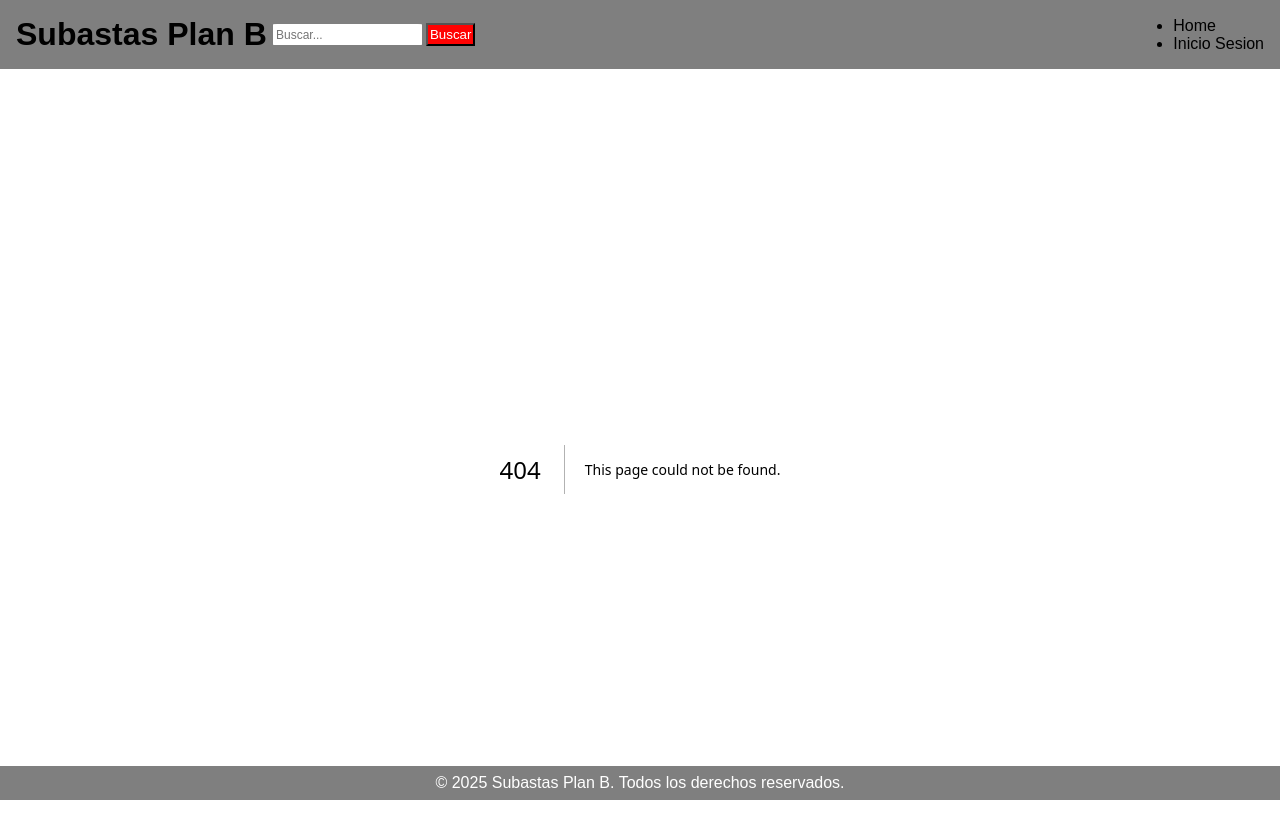
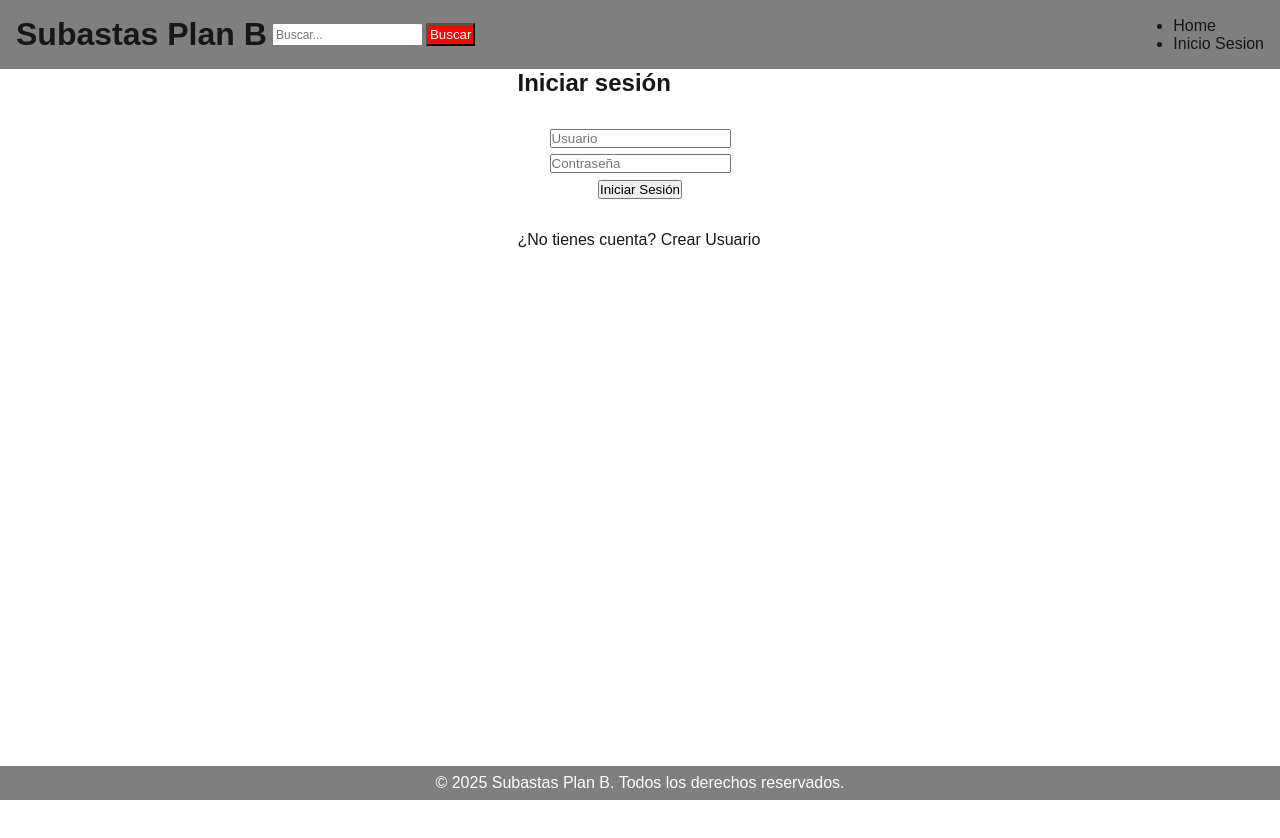
Before and after one commit to miguelangelhuamani/CarAuction_Frontend, a Next.js app: page /perfil in a window 1280 px wide. Before the commit this address had no page. Shown: the top 838 px of the page. After the commit the page ends 800 px from the top, so only its background shows below. Built offline with nearby package versions, Linux system fonts and the light colour scheme.

Commit message:
pages.js and BACKEND Integration

```diff
--- a/app/crear_usuario/page.js
+++ b/app/crear_usuario/page.js
@@ -1,7 +1,7 @@
 "use client";
 
 import styles from "./page.module.css";
-import { useState } from 'react';
+import { useState } from "react";
 
 const registerUser = async (userData) => {
   try {
--- /dev/null
+++ b/app/perfil/page.js
@@ -0,0 +1,120 @@
+"use client";
+
+import { useState, useEffect } from "react";
+import styles from "./page.module.css";
+
+export default function ProfilePage() {
+  const [username, setUsername] = useState(""); // Estado del usuario
+  const [password, setPassword] = useState(""); // Estado de la contraseña
+  const [userData, setUserData] = useState(null); // Estado para el perfil del usuario
+  const [error, setError] = useState(""); // Estado para errores
+
+  // Verificar si ya hay sesión activa al cargar la página
+  useEffect(() => {
+    const token = localStorage.getItem("accessToken");
+    if (token) {
+      fetchUserProfile(); // Cargar perfil automáticamente si hay sesión
+    }
+  }, []);
+
+  // Función para iniciar sesión
+  const login = async (username, password) => {
+    try {
+      const response = await fetch(
+        "https://das-p2-backend.onrender.com/api/users/login/",
+        {
+          method: "POST",
+          body: JSON.stringify({ username, password }),
+          headers: { "Content-Type": "application/json" },
+        }
+      );
+
+      if (!response.ok) {
+        setError("Credenciales incorrectas.");
+        return;
+      }
+
+      const tokenData = await response.json();
+      localStorage.setItem("accessToken", tokenData.access); // Guardar token
+      setError(""); // Limpiar errores
+      fetchUserProfile(); // Cargar perfil automáticamente
+    } catch (error) {
+      console.error("Error al iniciar sesión:", error);
+      setError("Error en la conexión.");
+    }
+  };
+
+  // Función para obtener perfil del usuario
+  const fetchUserProfile = async () => {
+    try {
+      const token = localStorage.getItem("accessToken");
+      if (!token) return;
+
+      const response = await fetch(
+        "https://das-p2-backend.onrender.com/api/users/profile/",
+        {
+          method: "GET",
+          headers: {
+            "Content-Type": "application/json",
+            Authorization: `Bearer ${token}`,
+          },
+        }
+      );
+
+      if (!response.ok) {
+        console.error("Error al obtener el perfil");
+        return;
+      }
+
+      const userData = await response.json();
+      setUserData(userData); // Guardar datos del usuario en el estado
+    } catch (error) {
+      console.error("Error al obtener perfil:", error);
+    }
+  };
+
+  // Función para cerrar sesión
+  const logout = () => {
+    localStorage.removeItem("accessToken"); // Eliminar token
+    setUserData(null); // Limpiar datos del usuario
+    setUsername("");
+    setPassword("");
+  };
+
+  return (
+    <div className={styles.page}>
+      <main className={styles.main}>
+        {userData ? (
+          <div>
+            <h2>Perfil de {userData.username}</h2>
+            <p>Email: {userData.email}</p>
+            <p>Nombre: {userData.first_name} {userData.last_name}</p>
+            <button onClick={logout}>Cerrar sesión</button>
+          </div>
+        ) : (
+          <div>
+            <h2>Iniciar sesión</h2>
+            <form
+              onSubmit={(e) => {
+                e.preventDefault();
+                login(username, password);
+              }}
+            >
+              <input
+                type="text"
+                placeholder="Usuario"
+                value={username}
+                onChange={(e) => setUsername(e.target.value)}
+                required
+              />
+              <input type="password" placeholder="Contraseña" value={password} onChange={(e) => setPassword(e.target.value)} required/>
+              <input type="submit" value="Iniciar Sesión" />
+            </form>
+            {error && <p style={{ color: "red" }}>{error}</p>}
+            <a href="/crear_usuario">¿No tienes cuenta? Crear Usuario</a>
+          </div>
+        )}
+      </main>
+    </div>
+  );
+}
--- /dev/null
+++ b/app/perfil/page.module.css
@@ -0,0 +1,16 @@
+.page {
+    grid-row: 2;
+    display: flex;
+    justify-content: center;
+    align-items: center;
+    width: 100%;
+    height: 100%; /* necesario para centrar verticalmente */
+  }
+
+  .page form {
+    display: flex;
+    flex-direction: column;
+    gap: 0.4rem;
+    padding: 2rem;
+    align-items: center;
+  }
```
Also changed, not shown: app/inicio/page.js (+56 -6 lines).
